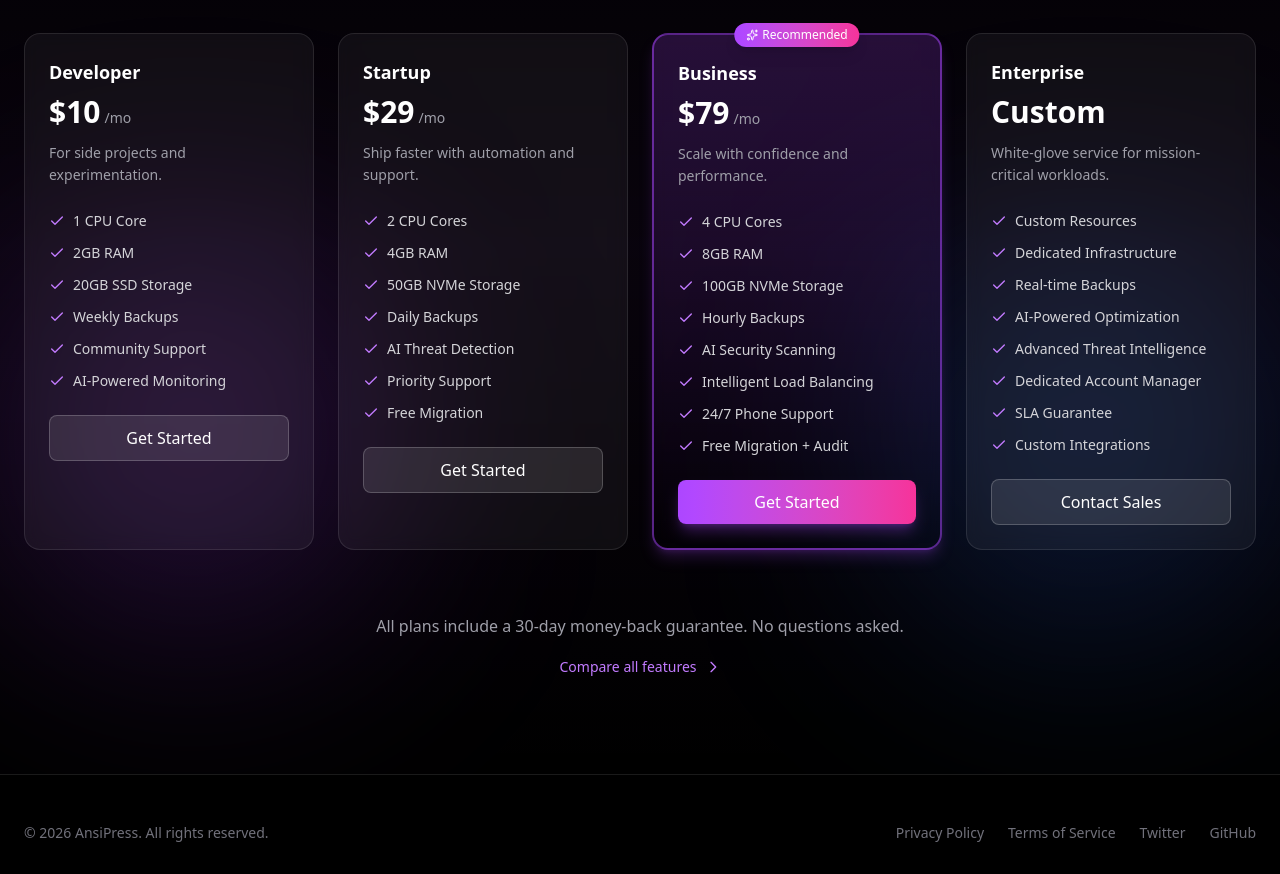
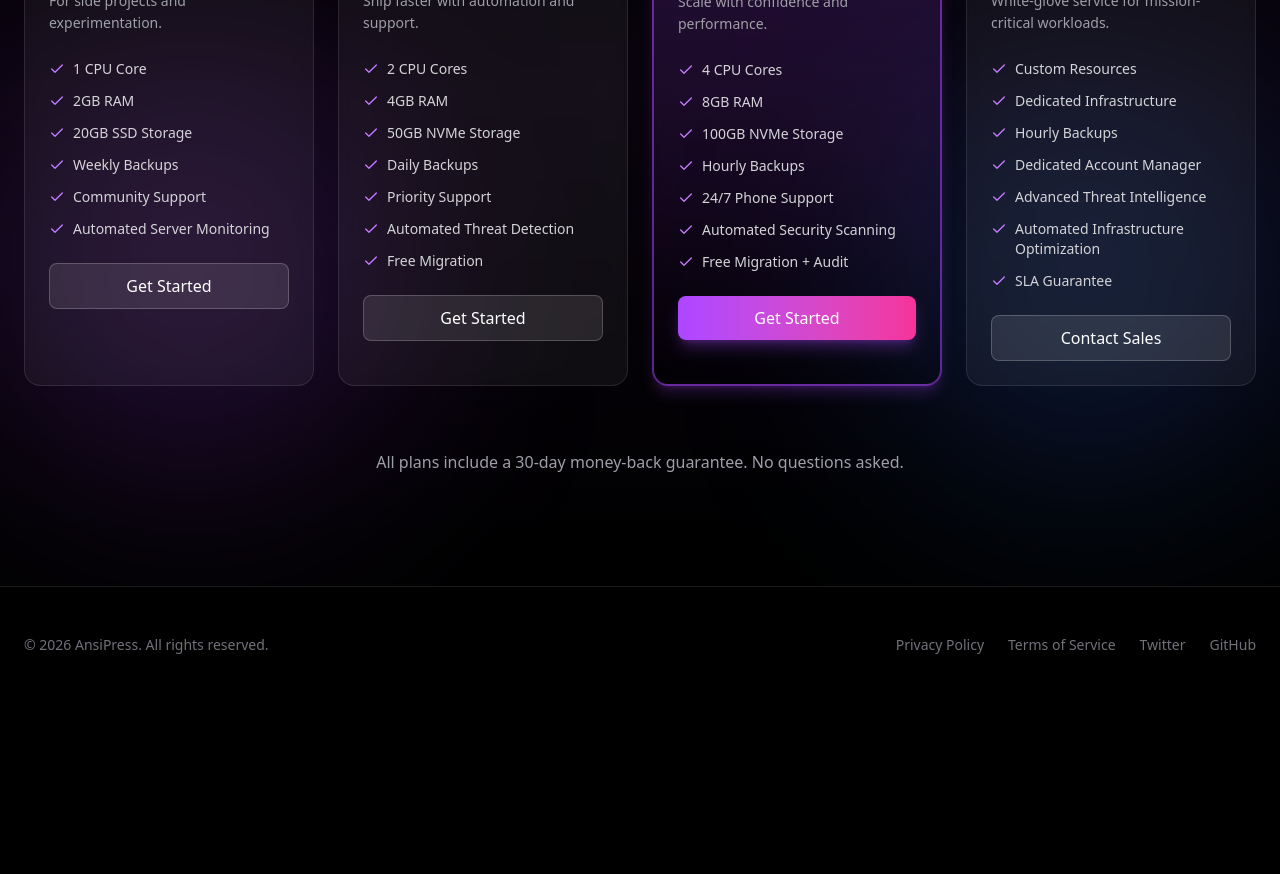
Before and after one commit to AnsiPress/AnsiPress.com, a Next.js app: page / in a window 1280 px wide. Shown: the part 3840-4714 px from the top of the page. After the commit the page ends 4543 px from the top, so only its background shows below. Built offline with nearby package versions, Linux system fonts and the light colour scheme.

Commit message:
Fix Few Things

```diff
--- a/src/components/footer.tsx
+++ b/src/components/footer.tsx
@@ -8,8 +8,8 @@ export function Footer() {
         <div className="flex gap-6">
           <Link href="/privacy" className="hover:text-white transition-colors">Privacy Policy</Link>
           <Link href="/terms" className="hover:text-white transition-colors">Terms of Service</Link>
-          <Link href="/twitter" className="hover:text-white transition-colors">Twitter</Link>
-          <Link href="/github" className="hover:text-white transition-colors">GitHub</Link>
+          <Link href="https://twitter.com/ansipress" className="hover:text-white transition-colors">Twitter</Link>
+          <Link href="https://github.com/ansipress" className="hover:text-white transition-colors">GitHub</Link>
         </div>
       </div>
     </footer>
--- a/src/components/pricing.tsx
+++ b/src/components/pricing.tsx
@@ -12,7 +12,7 @@ const tiers = [
       "20GB SSD Storage",
       "Weekly Backups",
       "Community Support",
-      "AI-Powered Monitoring",
+      "Automated Server Monitoring",
     ],
   },
   {
@@ -24,8 +24,8 @@ const tiers = [
       "4GB RAM",
       "50GB NVMe Storage",
       "Daily Backups",
-      "AI Threat Detection",
       "Priority Support",
+      "Automated Threat Detection",
       "Free Migration",
     ],
   },
@@ -39,9 +39,8 @@ const tiers = [
       "8GB RAM",
       "100GB NVMe Storage",
       "Hourly Backups",
-      "AI Security Scanning",
-      "Intelligent Load Balancing",
       "24/7 Phone Support",
+      "Automated Security Scanning",
       "Free Migration + Audit",
     ],
   },
@@ -52,12 +51,11 @@ const tiers = [
     features: [
       "Custom Resources",
       "Dedicated Infrastructure",
-      "Real-time Backups",
-      "AI-Powered Optimization",
+      "Hourly Backups",
+      "Dedicated Account Manager",
       "Advanced Threat Intelligence",
-      "Dedicated Account Manager",
+      "Automated Infrastructure Optimization",
       "SLA Guarantee",
-      "Custom Integrations",
     ],
   },
 ];
@@ -80,7 +78,7 @@ export function Pricing() {
             No Hidden Fees.
           </h2>
           <p className="text-zinc-400 text-lg">
-            Every plan includes AI-powered monitoring, security scanning, and automated backups.
+            Every plan includes monitoring, security scanning, and automated backups.
           </p>
         </div>
 
@@ -142,15 +140,6 @@ export function Pricing() {
           <p className="text-zinc-400 mb-4">
             All plans include a 30-day money-back guarantee. No questions asked.
           </p>
-          <Link
-            href="/compare"
-            className="inline-flex items-center gap-2 text-purple-400 hover:text-purple-300 transition-colors text-sm font-medium"
-          >
-            Compare all features
-            <svg className="w-4 h-4" fill="none" stroke="currentColor" viewBox="0 0 24 24">
-              <path strokeLinecap="round" strokeLinejoin="round" strokeWidth={2} d="M9 5l7 7-7 7" />
-            </svg>
-          </Link>
         </div>
       </div>
     </section>
--- a/src/components/tech-specs.tsx
+++ b/src/components/tech-specs.tsx
@@ -111,7 +111,7 @@ export function TechSpecsSection() {
           </Card>
         </motion.div>
 
-        {/* Supported Site Types */}
+        {/* Supported Site Types
         <motion.div
           initial={{ opacity: 0, y: 20 }}
           whileInView={{ opacity: 1, y: 0 }}
@@ -132,6 +132,7 @@ export function TechSpecsSection() {
             )}
           </div>
         </motion.div>
+        */}
       </div>
     </section>
   );
```
